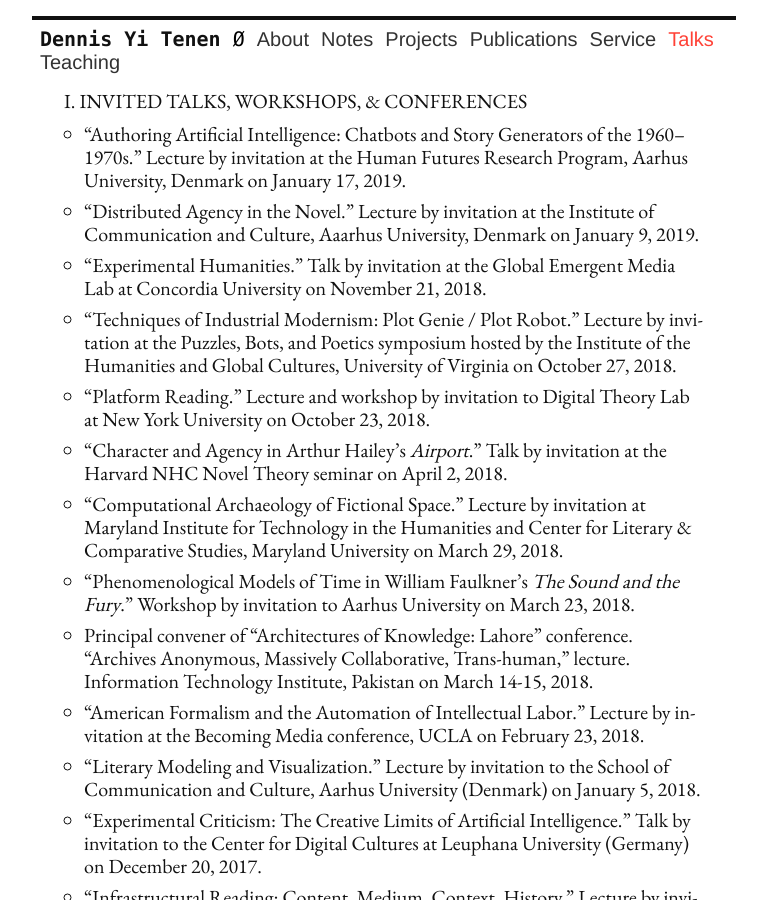
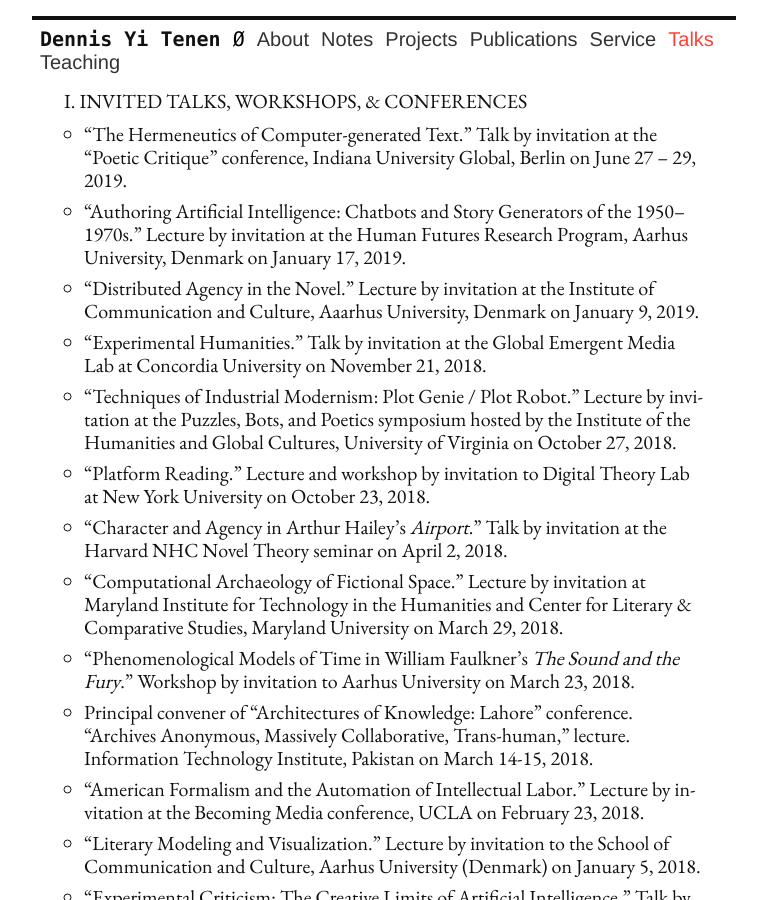
Before and after one commit to denten/denten.github.io, a Jekyll site: the page built from _pages/talks.md, in a window 1280 px wide and 900 px high. Shown: the whole window, without its empty margins (256-1023 px from the left). Built offline with Jekyll 4.4.1, drawn with Linux system fonts in a browser that asks for light colours.

Commit message:
update talks

```diff
--- a/_includes/CV/06-talks.md
+++ b/_includes/CV/06-talks.md
@@ -1,6 +1,8 @@
 ## I. Invited Talks, Workshops, & Conferences
 
-- "Authoring Artificial Intelligence: Chatbots and Story Generators of the 1960--1970s."
+- "The Hermeneutics of Computer-generated Text." Talk by invitation at the "Poetic Critique"
+  conference, Indiana University Global, Berlin on June 27 -- 29, 2019.
+- "Authoring Artificial Intelligence: Chatbots and Story Generators of the 1950--1970s."
   Lecture by invitation at the Human Futures Research Program, Aarhus University, Denmark on
 January 17, 2019.
 - "Distributed Agency in the Novel." Lecture by invitation at the Institute of Communication
@@ -40,8 +42,10 @@
   workshop and lecture by invitation at the Digital Humanities Forum, Kansas University, on
 September 29, 2017.
 - "Modeling Space: Quantitative Parsimony in Computational Literary Analysis." Lecture by
-  invitation at the [Analysing Text](https://web.archive.org/web/20190219200545/https://dongpng.github.io/attached/index.html)
-conference hosted by the Alan Turing Institute at the British Library, London on September 22, 2017.
+  invitation at the [Analysing
+Text](https://web.archive.org/web/20190219200545/https://dongpng.github.io/attached/index.html)
+conference hosted by the Alan Turing Institute at the British Library, London on September 22,
+2017.
 - "Version Control for Textual Criticism." Lecture and workshop by invitation at the What is a
   Book in the 21st Century? seminar, Columbia University on January 20, 2017.
 - "Technologies of Dissent: Shadow Libraries." Lecture by invitation at the The Black Sea
@@ -79,7 +83,8 @@
 - "Civic Scholarship." Lecture by invitation at the Research Without Borders conference,
   Columbia University on February 27, 2014.
 - "Visualizing Book Piracy." Conference address by invitation at Detective: Advanced Data
-  Visualization Project, Graduate School of Architecture, Columbia University on February 3, 2014.
+  Visualization Project, Graduate School of Architecture, Columbia University on February 3,
+2014.
 - "Algorithmic Agency." Lecture by invitation at the Cognitive Theory and the Arts Seminar,
   Harvard Humanities Center on November 21, 2013.
 - "Authoring in Plain Text." Workshop by invitation at the Center for Science and the
@@ -94,7 +99,8 @@
 - "Hacking the Archive." Lecture by invitation at the New Media in Education Conference,
   Columbia University on February 1, 2013.
 - "Digital Humanities at Columbia." Lecture by invitation at the Integrative Graduate Education
-  and Research Traineeship, Department of Computer Science, Columbia University on November 27, 2012.
+  and Research Traineeship, Department of Computer Science, Columbia University on November 27,
+2012.
 - "Growth and Decay of Shared Knowledge." Lecture at the Berkman Klein Center for Internet and
   Society, Harvard University on April 3, 2012.
 - "Reflections on the 'Laboratory' Paradigm in the Humanities." Lecture at the Berkman Klein
```
